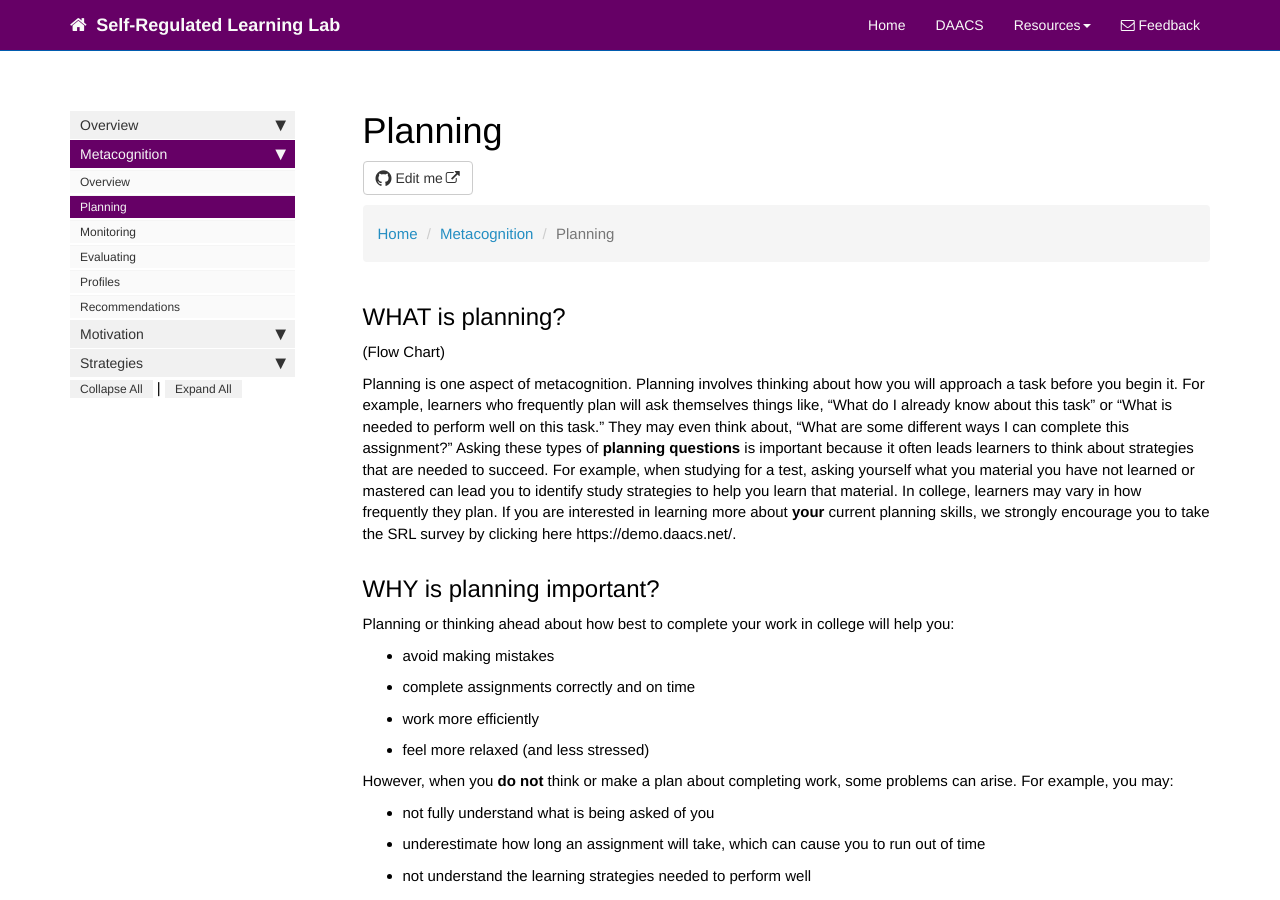
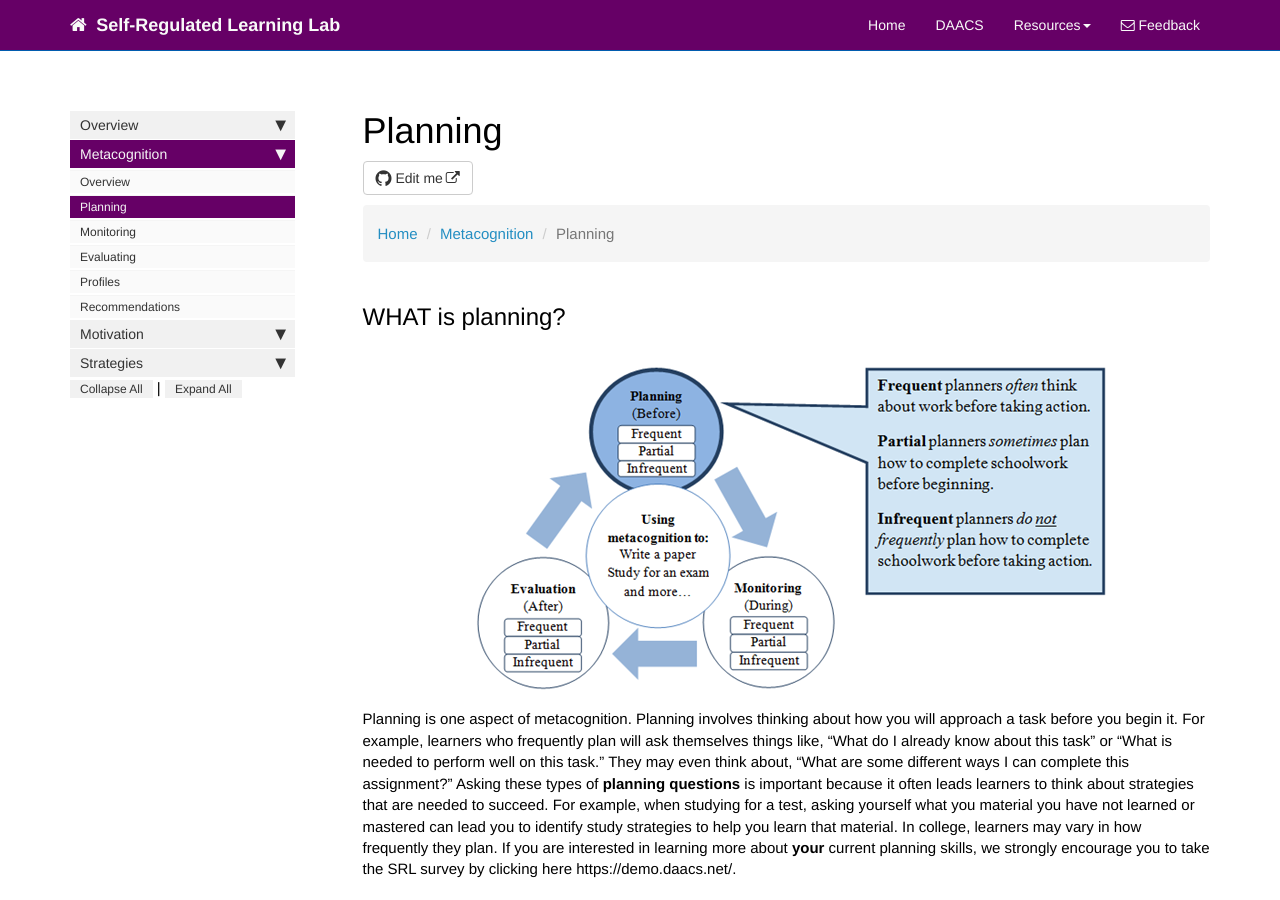
Before and after one commit to dfranklin02/SRL, a Jekyll site: the page built from docs/pages/metacognition/metacognition_planning.md, in a window 1280 px wide and 900 px high. Built offline with Jekyll 4.4.1, drawn with Linux system fonts in a browser that asks for light colours; nearby versions of some CDN libraries; comment, search, counter and statistics services are not loaded.

Commit message:
Update metacognition_planning.md

```diff
--- a/docs/pages/metacognition/metacognition_planning.md
+++ b/docs/pages/metacognition/metacognition_planning.md
@@ -17,7 +17,7 @@ toc: false
 
 ## WHAT is planning?
 
-(Flow Chart)
+<center><img src='images/Planning-Chart.png' alt='Metacognition Cycle' /></center>
 
 Planning is one aspect of metacognition. Planning involves thinking about how you will approach a task before you begin it. For example, learners who frequently plan will ask themselves things like, “What do I already know about this task” or “What is needed to perform well on this task.” They may even think about, “What are some different ways I can complete this assignment?” Asking these types of **planning questions** is important because it often leads learners to think about strategies that are needed to succeed. For example, when studying for a test, asking yourself what you material you have not learned or mastered can lead you to identify study strategies to help you learn that material.
 In college, learners may vary in how frequently they plan. If you are interested in learning more about **your** current planning skills, we strongly encourage you to take the SRL survey by clicking here https://demo.daacs.net/.
```
